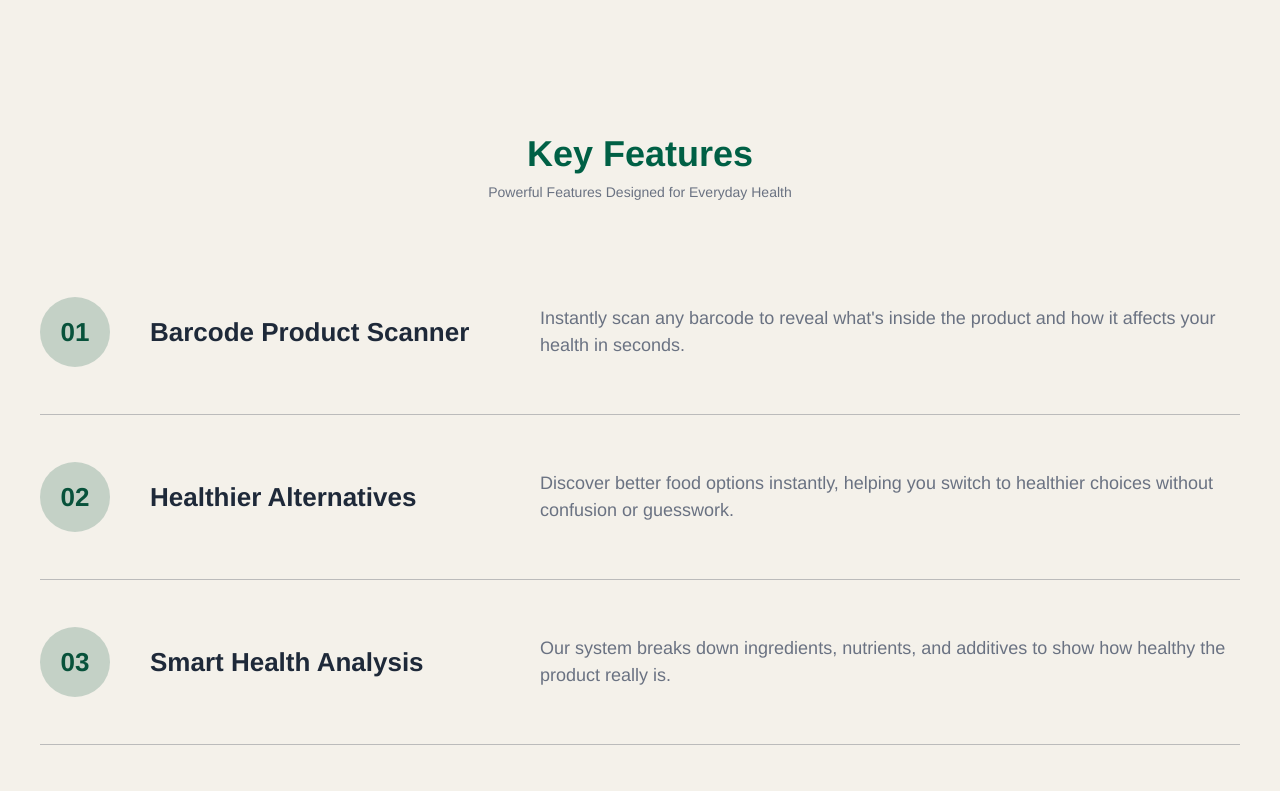
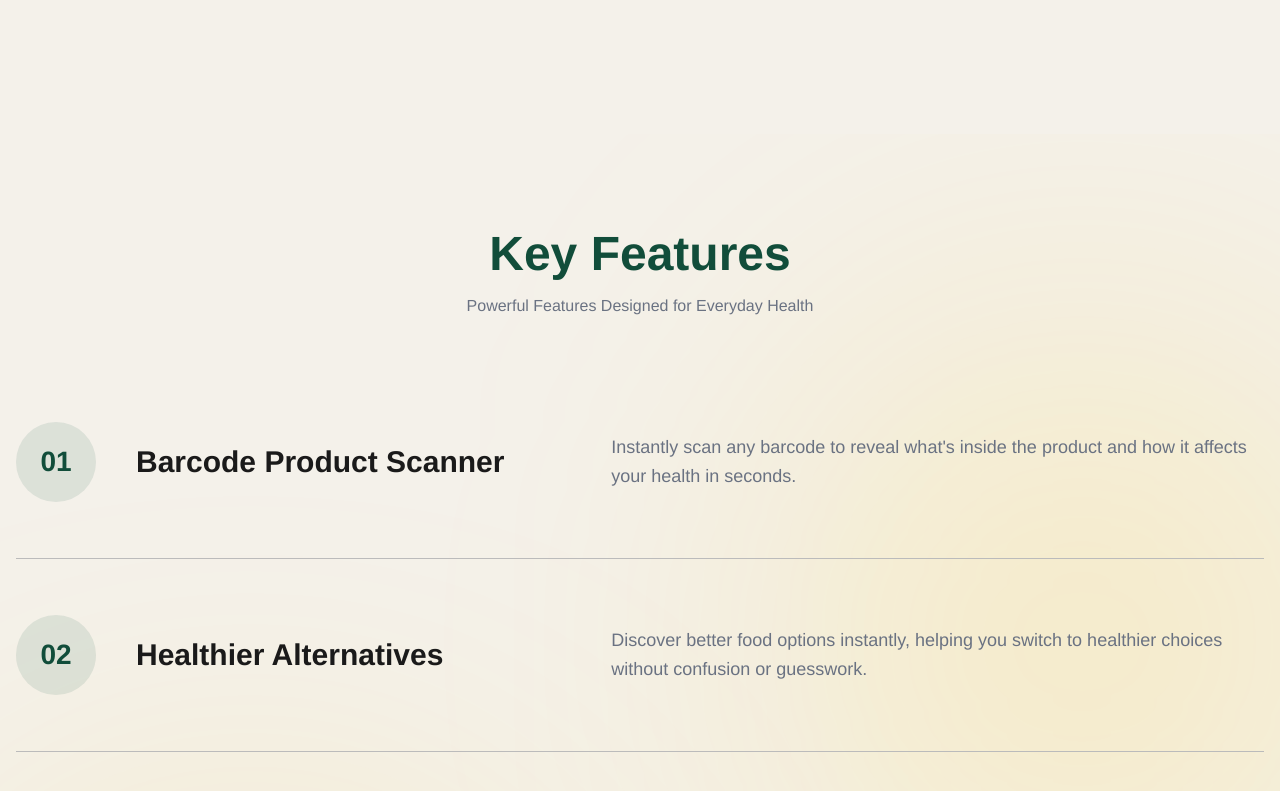
Before and after one commit to Rushil0704/Promotion_Project, a Next.js app: page / in a window 1280 px wide. Shown: the part 2640-3431 px from the top of the page. Built offline with nearby package versions, Linux system fonts and the light colour scheme.

Commit message:
general changes

```diff
--- a/app/layout.tsx
+++ b/app/layout.tsx
@@ -17,7 +17,7 @@ export default function RootLayout({
 		<html lang="en">
 			<body
 				className={`
-					 bg-background font-sans min-h-screen flex flex-col gap-50 text-text`}
+					 bg-background font-sans min-h-screen flex flex-col sm:gap-50 gap-25 text-text`}
 			>
 				<Header />
 				{children}
--- a/components/Home/keyFeatures/KeyFeatures.tsx
+++ b/components/Home/keyFeatures/KeyFeatures.tsx
@@ -1,66 +1,88 @@
+import React from "react";
+
 export const KeyFeatures = () => {
 	const features = [
 		{
-            title: 'Barcode Product Scanner',
-            desc: "Instantly scan any barcode to reveal what's inside the product and how it affects your health in seconds."
+			title: "Barcode Product Scanner",
+			desc: "Instantly scan any barcode to reveal what's inside the product and how it affects your health in seconds.",
 		},
 		{
-            title: 'Healthier Alternatives',
-            desc: 'Discover better food options instantly, helping you switch to healthier choices without confusion or guesswork.'
+			title: "Healthier Alternatives",
+			desc: "Discover better food options instantly, helping you switch to healthier choices without confusion or guesswork.",
 		},
 		{
-            title: 'Smart Health Analysis',
-            desc: 'Our system breaks down ingredients, nutrients, and additives to show how healthy the product really is.'
+			title: "Smart Health Analysis",
+			desc: "Our system breaks down ingredients, nutrients, and additives to show how healthy the product really is.",
 		},
 		{
-            title: 'Scan History',
-            desc: 'Quickly revisit previously scanned products, track your choices, and compare how your food habits improve over time.'
+			title: "Scan History",
+			desc: "Quickly revisit previously scanned products, track your choices, and compare how your food habits improve over time.",
 		},
 		{
-            title: 'Product Ratings',
-            desc: 'See clear ratings and explanations so you can make informed decisions at a glance.'
+			title: "Product Ratings",
+			desc: "See clear ratings and explanations so you can make informed decisions at a glance.",
 		},
 		{
-            title: 'Reward Points',
-            desc: 'Earn points for healthy choices and redeem rewards as your habits improve.'
-        }
-    ]
+			title: "Reward Points",
+			desc: "Earn points for healthy choices and redeem rewards as your habits improve.",
+		},
+	];
 
 	return (
-        <section className="container flex flex-col gap-8 md:gap-12">
+		// સેક્શનમાં overflow-hidden રાખવું જેથી Glow બહાર ન નીકળે
+		<section className="relative overflow-hidden py-16 md:py-24">
+			{/* --- RIGHT SIDE GLOW (Tailwind Classes) --- */}
+			<div className="absolute pointer-events-none rounded-full bg-primary/15 blur-[150px] w-149 h-164.75 top-[12%] -right-25 -z-10" />
+
+			{/* --- LEFT SIDE GLOW (Tailwind Classes) --- */}
+			<div className="absolute pointer-events-none rounded-full bg-primary/15 blur-[150px] w-150 h-162.5 bottom-[10%] -left-12.5 -z-10" />
+
+			<div className="container relative z-10 flex flex-col gap-8 md:gap-12 mx-auto px-4">
 				<div className="text-center max-w-2xl mx-auto">
-                <h2 className="text-3xl md:text-4xl font-bold text-emerald-800">Key Features</h2>
-                <p className="text-sm text-gray-500 mt-2">Powerful Features Designed for Everyday Health</p>
+					<h2 className="text-3xl md:text-5xl font-bold text-[#114D3A]">
+						Key Features
+					</h2>
+					<p className="text-base text-gray-500 mt-4">
+						Powerful Features Designed for Everyday Health
+					</p>
 				</div>
 
 				<div className="relative">
 					<ul className="flex flex-col">
 						{features.map((f, idx) => (
-                        <li key={idx} className="flex md:flex-row flex-col justify-between items-center md:gap-10 gap-3 border-b border-[#bbb] py-11.75">
-                            {/* left: badge column */}
+							<li
+								key={idx}
+								className="flex md:flex-row flex-col justify-between items-center md:gap-10 gap-4 border-b border-[#bbb] py-10 md:py-14 last:border-0"
+							>
+								{/* Badge Section */}
 								<div className="flex items-start md:items-center">
 									<div className="relative w-full flex justify-center">
-                                    <div className="md:size-17.5 size-12 rounded-full bg-secondary/20 text-secondary flex items-center justify-center font-semibold text-sm z-10 text-[20px] md:text-[26px]" style={{ minWidth: 40 }}>
-                                        {String(idx + 1).padStart(2, '0')}
+										<div className="md:w-20 md:h-20 w-14 h-14 rounded-full bg-[#114D3A]/10 text-[#114D3A] flex items-center justify-center font-bold text-[22px] md:text-[28px]">
+											{String(idx + 1).padStart(2, "0")}
 										</div>
 									</div>
 								</div>
 
-                            {/* middle: title + dividing line */}
-                            <div className="flex items-center flex-1">
+								{/* Title Section */}
+								<div className="flex items-center flex-1 w-full">
 									<div className="w-full md:text-start text-center">
-                                    <h3 className="text-lg md:text-[26px] font-semibold text-gray-800">{f.title}</h3>
+										<h3 className="text-xl md:text-[30px] font-bold text-[#1A1A1A]">
+											{f.title}
+										</h3>
 									</div>
 								</div>
 
-                            {/* right: description */}
-                            <div className="md:text-start text-center flex-2">
-                                <p className="text-base md:text-[18px] text-gray-500">{f.desc}</p>
+								{/* Description Section */}
+								<div className="md:text-start text-center flex-[1.5] w-full">
+									<p className="text-base md:text-[18px] text-gray-500 leading-relaxed">
+										{f.desc}
+									</p>
 								</div>
 							</li>
 						))}
 					</ul>
 				</div>
+			</div>
 		</section>
-    )
-}
+	);
+};
--- a/components/Home/knowYourFood/KnowYourFood.tsx
+++ b/components/Home/knowYourFood/KnowYourFood.tsx
@@ -7,8 +7,8 @@ export const KnowYourFood = () => {
 		<div className="container relative pt-10">
 			<div className="bg-yellow-400 rounded-3xl p-8 md:p-12 flex flex-col md:flex-row items-center justify-between gap-8 ">
 				{/* Left Content */}
-				<div className="flex-1 text-left max-w-[60%]">
-					<h2 className="text-4xl md:text-5xl font-bold text-teal-900 mb-6 leading-tight">
+				<div className="flex-1 text-left md:max-w-[60%]">
+					<h2 className="text-3xl md:text-5xl font-bold text-teal-900 mb-6 leading-tight">
 						Know Your Food. <br />
 						Protect Your Health.
 					</h2>
```
Also changed, not shown: public/Images/glowleft.png (added), public/Images/glowright.png (added). Lines whose indentation alone changed are shown as unchanged.
